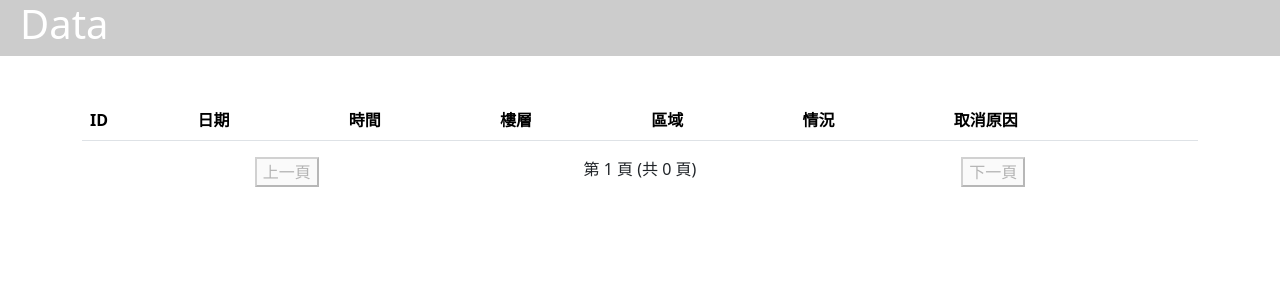
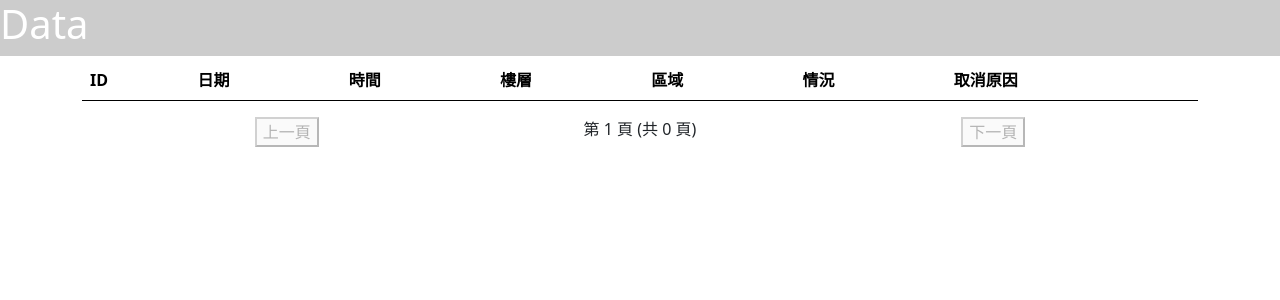
Before and after one commit to dk988860810/AI_course_project, a Flask app: page /table in a window 1280 px wide. Shown: the top 300 px of the page. Run offline with Flask 3, Linux system fonts and the light colour scheme; data that the repository does not hold is empty.

Commit message:
modified:   static/css/table.css

```diff
--- a/static/css/table.css
+++ b/static/css/table.css
@@ -15,7 +15,7 @@ header {
     align-items: center;
     /* 垂直居中 */
   }
-
+  s
   header h1 {
     margin-left: 20px;
   }
@@ -26,7 +26,8 @@ header {
   }
 
   #data-table{
-    margin-top: 100px;
+    margin-top: 60px;
+    border: #000000;
   }
 
   .pagination {
```
